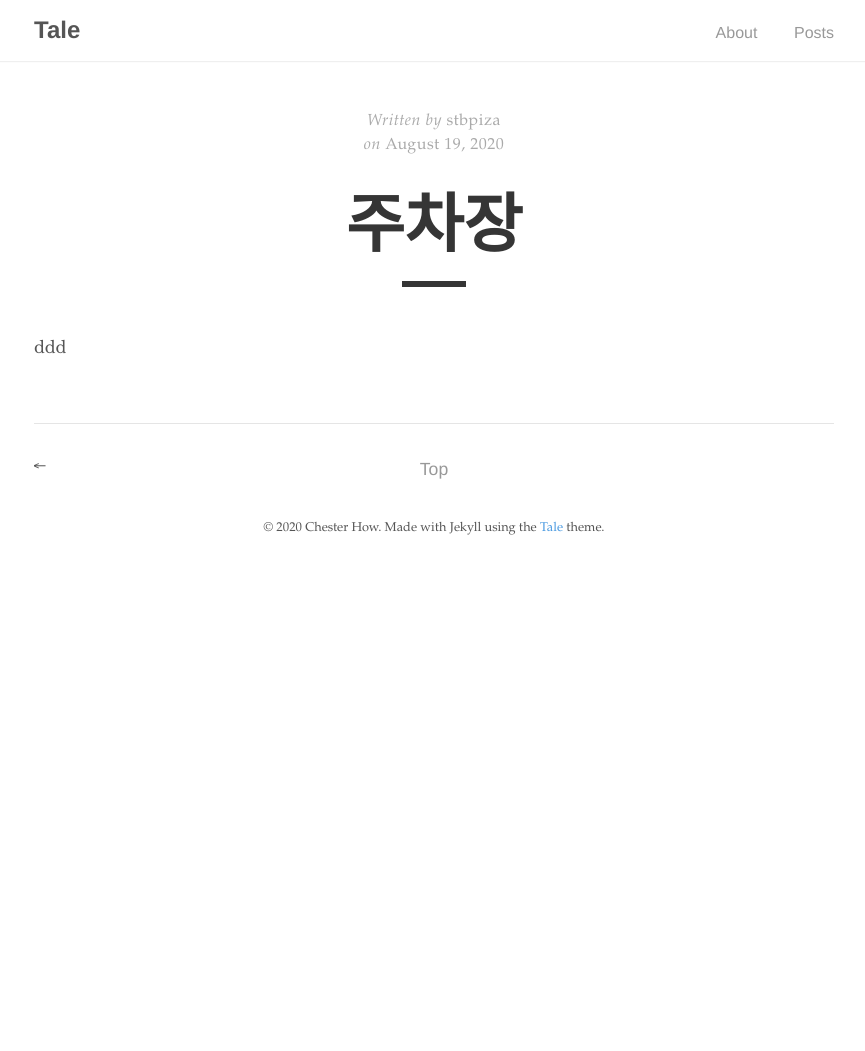
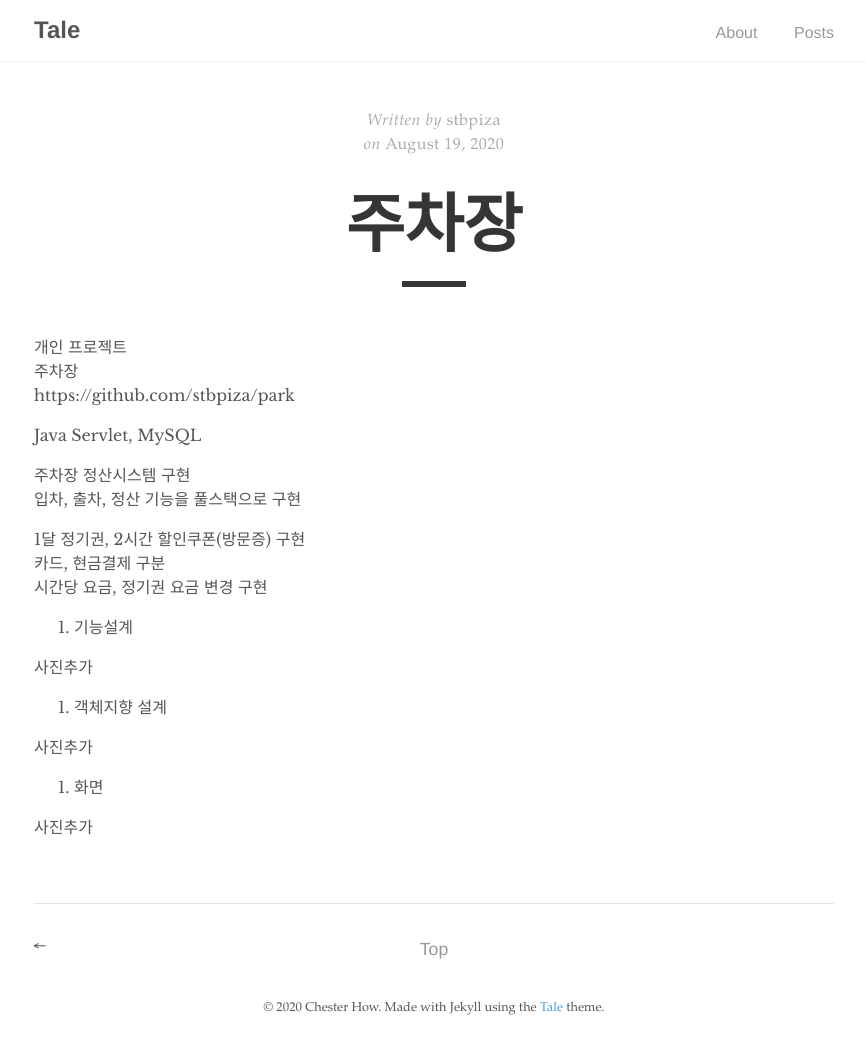
Before and after one commit to stbpiza/stbpiza.github.io, a Jekyll site: the page built from _posts/2020-08-19-parking.md, in a window 1280 px wide. Shown: the whole page, without its empty margins (206-1071 px from the left). Built offline with Jekyll 4.4.1, drawn with Linux system fonts in a browser that asks for light colours; before the commit the page ends 900 px from its top, so only the background shows below that.

Commit message:
Update 2020-08-19-parking.md

```diff
--- a/_posts/2020-08-19-parking.md
+++ b/_posts/2020-08-19-parking.md
@@ -4,4 +4,29 @@ title: "주차장"
 author: "stbpiza"
 ---
 
-ddd
+개인 프로젝트
+주차장
+https://github.com/stbpiza/park
+
+Java Servlet, MySQL
+
+주차장 정산시스템 구현
+입차, 출차, 정산 기능을 풀스택으로 구현
+
+1달 정기권, 2시간 할인쿠폰(방문증) 구현
+카드, 현금결제 구분
+시간당 요금, 정기권 요금 변경 구현
+
+
+
+1. 기능설계
+
+사진추가
+
+2. 객체지향 설계
+
+사진추가
+
+3. 화면
+
+사진추가
```
